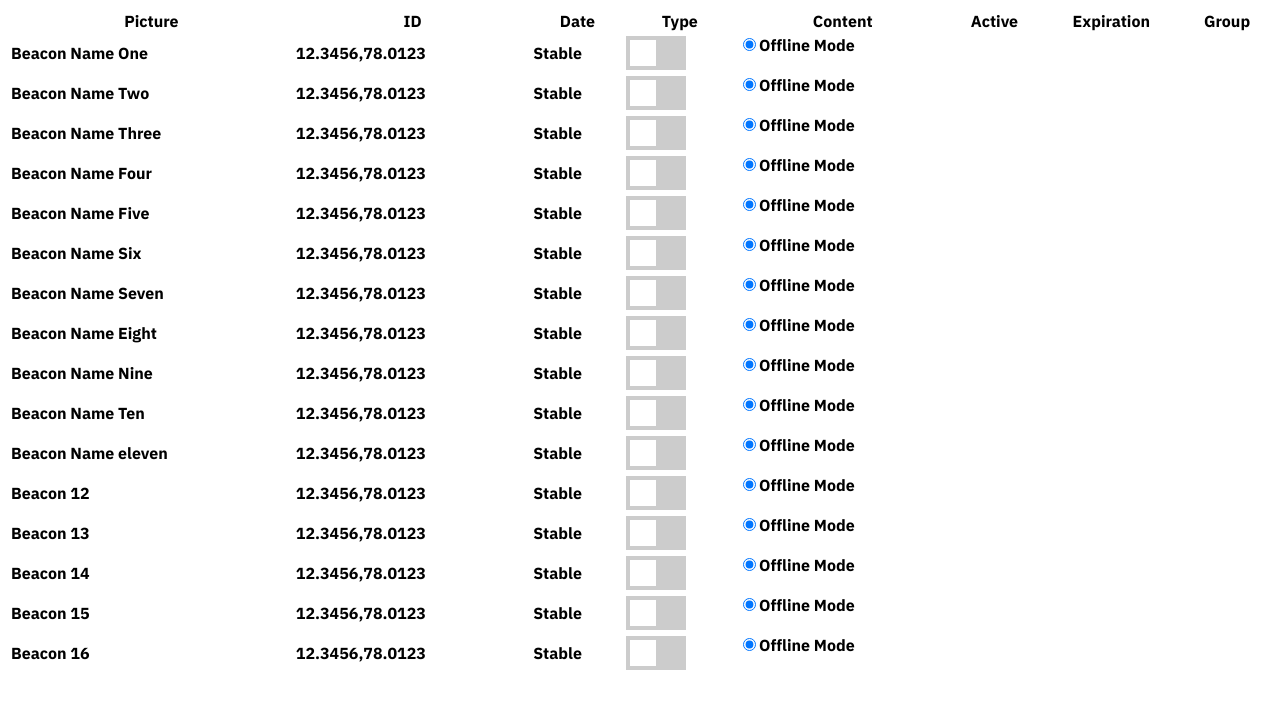
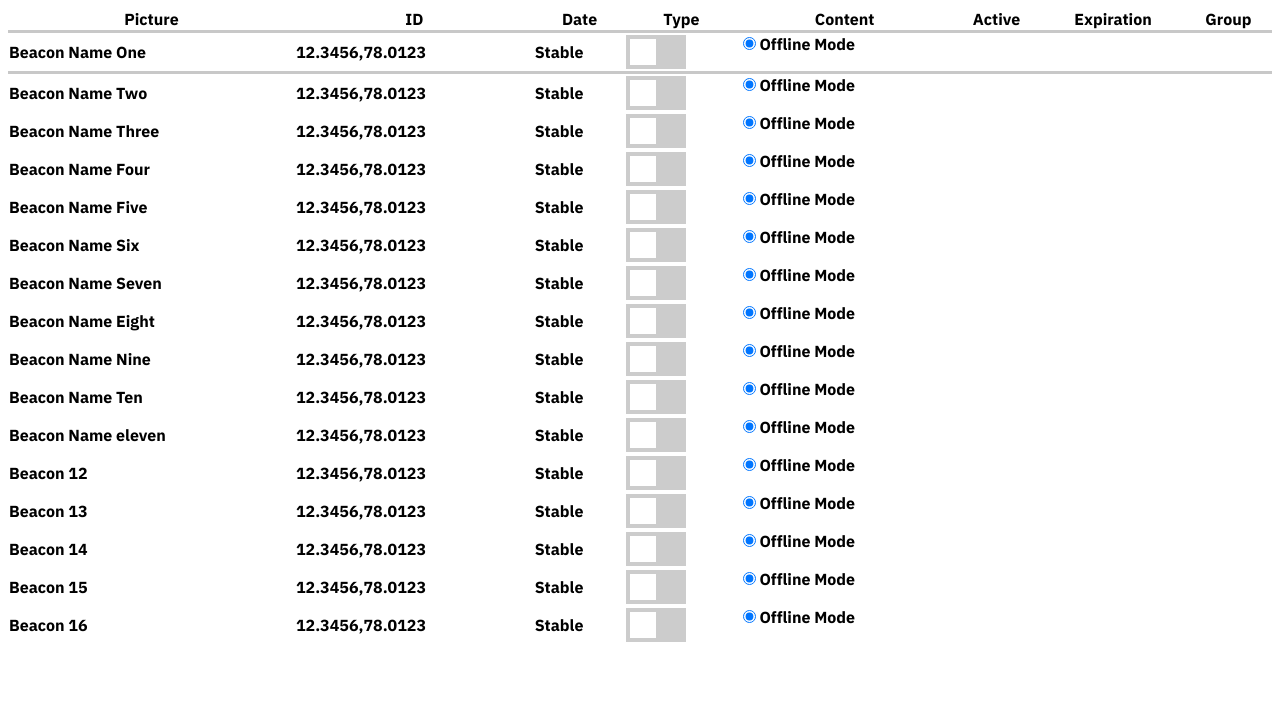
Before and after one commit to kyung01/CTL-HTML, a plain HTML site: page body_content.html in a window 1280 px wide. Drawn offline with Linux system fonts and the light colour scheme.

```diff
--- a/body_content.html
+++ b/body_content.html
@@ -12,7 +12,7 @@
     <th>Expiration</th>
     <th>Group</th>
   </tr>
-  <tr id = "beacon_1" class = "beaconInfo" >
+  <tr id = "beacon_1" class = "item" >
     <td class = "beaconName" >Beacon Name One</td>
     <td class = "beaconCoordinate">12.3456,78.0123</td>
     <td class = "beaconStability">Stable</td>
@@ -28,7 +28,7 @@
     	</form>
     </td>
   </tr>
-  <tr id = "beacon_2" class = "beaconInfo" >
+  <tr id = "beacon_2" class = "item" >
     <td class = "beaconName" >Beacon Name Two</td>
     <td class = "beaconCoordinate">12.3456,78.0123</td>
     <td class = "beaconStability">Stable</td>
@@ -351,6 +351,13 @@ input:checked + .slider:before {
  #tableMessage{
 
 	font-family: 'IBM Plex Sans', sans-serif;
+    border-collapse:collapse;/*This property collapses borders together*/
+ }
+ #tableMessage .item {
+ 	border-top: solid;
+ 	border-width: 3px;
+ 	border-color: rgb(200,200,200);
+
  }
 
 
```
Also changed, not shown: person0.png (added), person1.png (added), person2.png (added), person3.png (added), person4.png (added), person5.png (added), person6.png (added), person7.png (added), person8.png (added).
